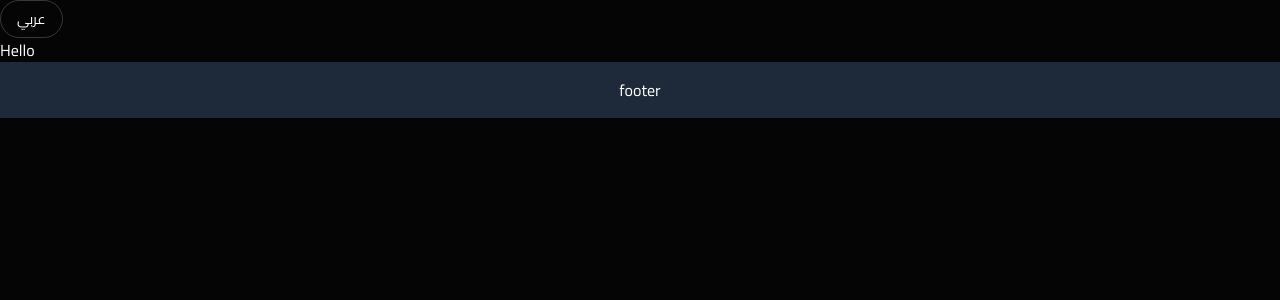
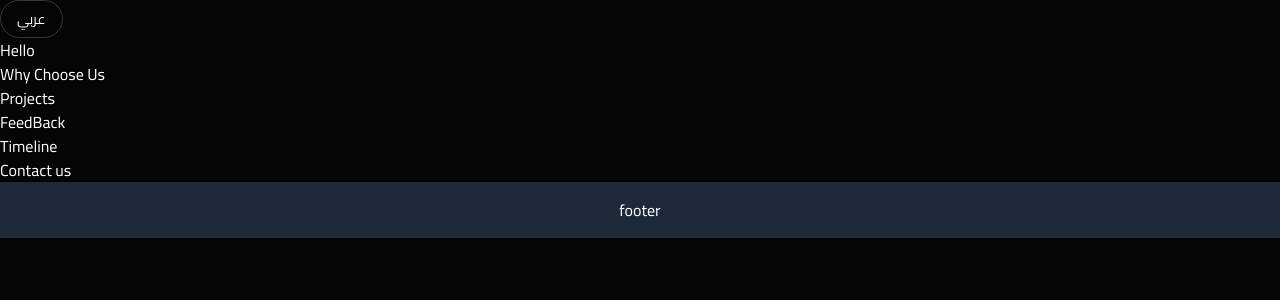
Before and after one commit to kero571-adel/Nodern, a Next.js app: page /en in a window 1280 px wide. Shown: the top 300 px of the page. Built offline with nearby package versions, Linux system fonts and the light colour scheme.

Commit message:
add commponnt in app/[locale]/page.js

```diff
--- a/app/[locale]/page.js
+++ b/app/[locale]/page.js
@@ -1,11 +1,20 @@
-import Navbar from "@/components/layout/Navbar";
-import Hero from "@/components/sections/Hero";
+import Contact from "../../components/sections/Contact";
+import FeedBack from "@/components/sections/FeedBack";
+import Hero from "../../components/sections/Hero";
+import Projects from "../../components/sections/Projects";
+import Timeline from "../../components/sections/Timeline";
+import WhyChooseUs from "../../components/sections/WhyChooseUs";
 import { useTranslations } from "next-intl";
 export default function Home() {
   const t = useTranslations("nav");
   return (
     <>
       <Hero />
+      <WhyChooseUs />
+      <Projects />
+      <FeedBack />
+      <Timeline />
+      <Contact />
     </>
   );
 }
--- /dev/null
+++ b/components/sections/FeedBack.jsx
@@ -0,0 +1,3 @@
+export default function FeedBack() {
+    return <h1>FeedBack</h1>;
+}
```
